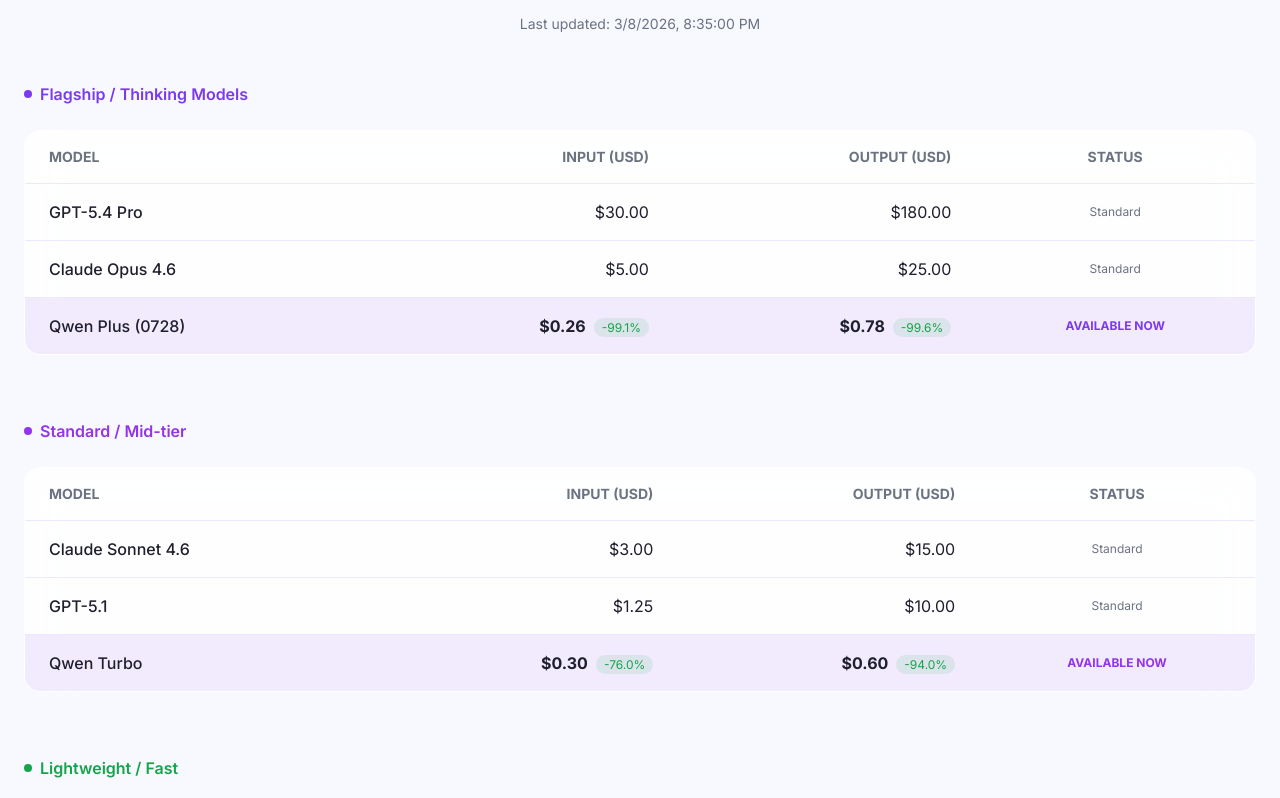
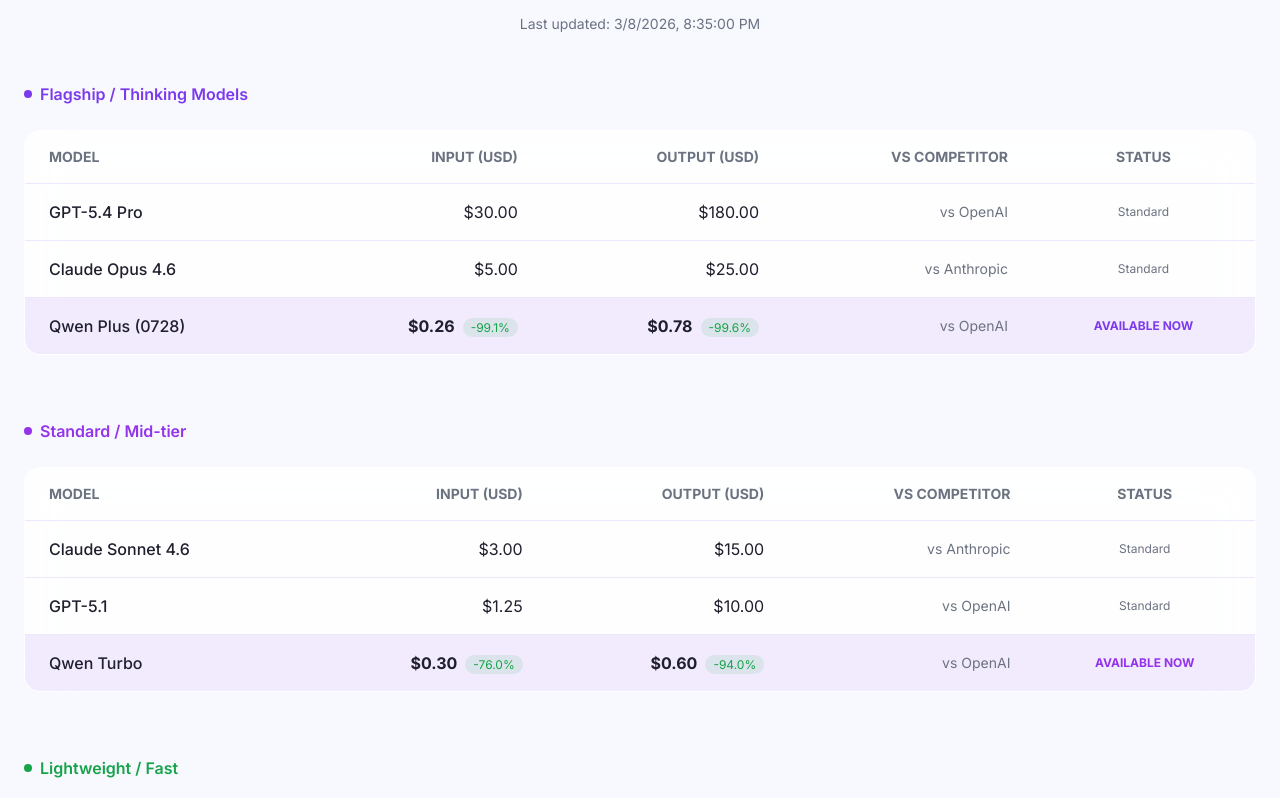
Before and after one commit to cclawbot/qwen-landing, a Next.js app: page / in a window 1280 px wide. Shown: the part 3262-4060 px from the top of the page. Built offline with nearby package versions, Linux system fonts and the light colour scheme.

Commit message:
feat: show competitor name in pricing table

```diff
--- a/src/components/PricingSection.tsx
+++ b/src/components/PricingSection.tsx
@@ -76,6 +76,7 @@
               <th className="px-6 py-4">Model</th>
               <th className="px-6 py-4 text-right">Input (USD)</th>
               <th className="px-6 py-4 text-right">Output (USD)</th>
+              <th className="px-6 py-4 text-right">vs Competitor</th>
               <th className="px-6 py-4 text-center">Status</th>
             </tr>
           </thead>
@@ -121,6 +122,9 @@
                     ) : (
                       `$${model.outputPrice.toFixed(2)}`
                     )}
+                  </td>
+                  <td className="px-6 py-4 text-right text-sm" style={{ color: 'var(--text-secondary)' }}>
+                    {model.competitorName ? `vs ${model.competitorName}` : '-'}
                   </td>
                   <td className="px-6 py-4 text-center text-xs">
                     {isAvailable ? (
```
